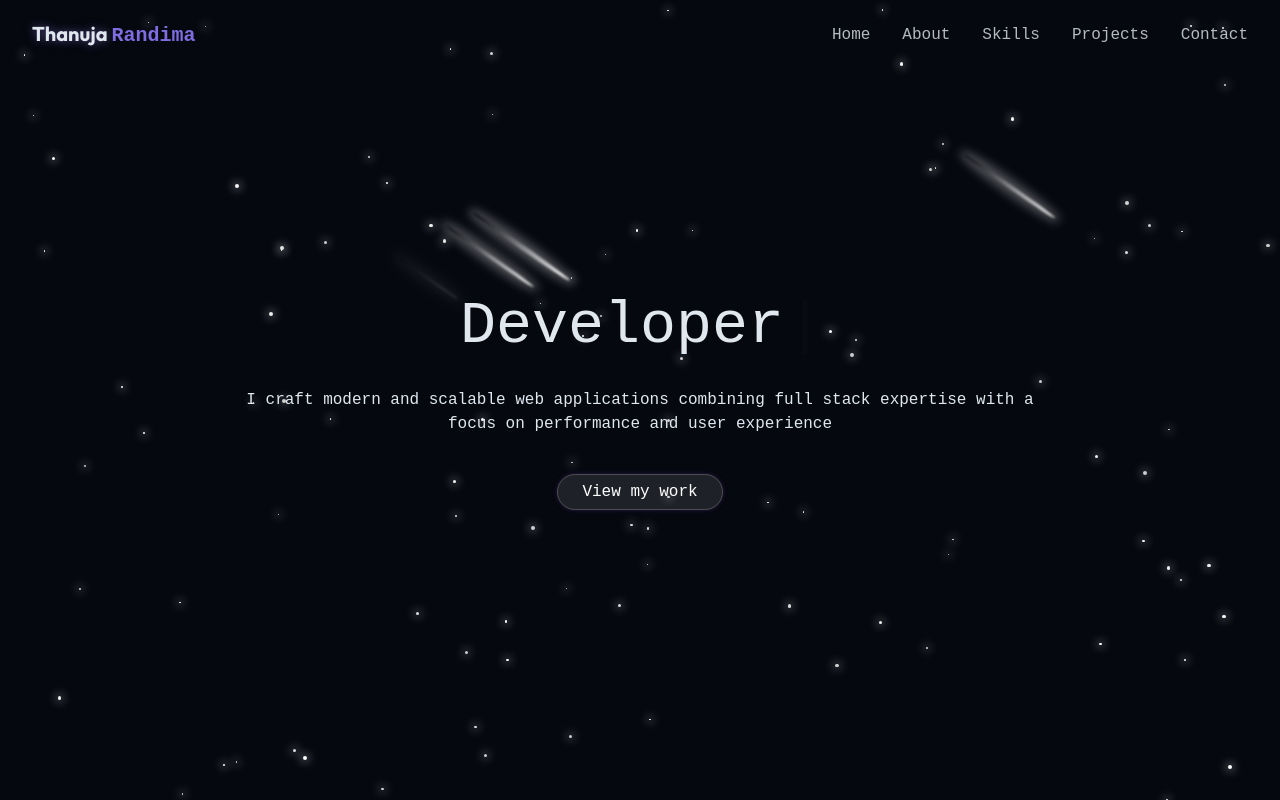
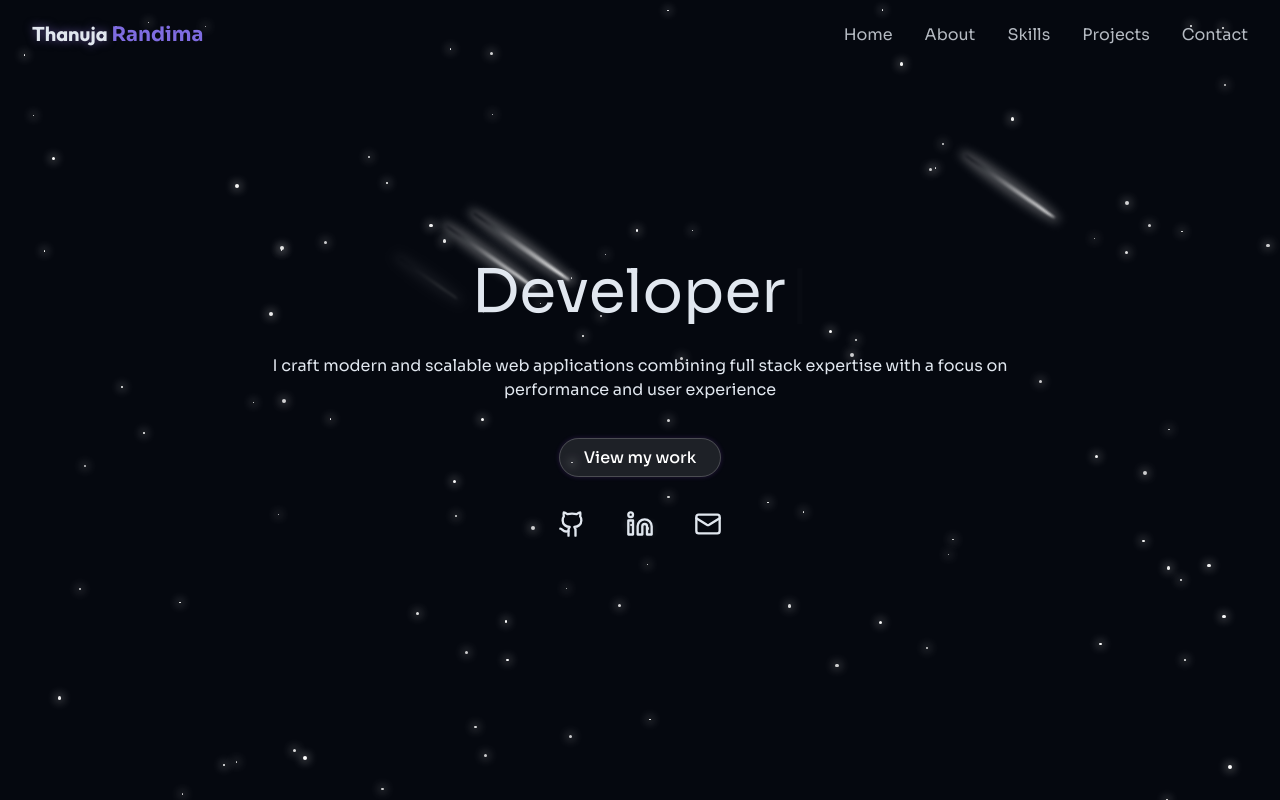
Before and after one commit to ThanujaRandima/portfolio1, a React (Vite) app: page / in a window 1280 px wide. Built offline with nearby package versions, Linux system fonts and the light colour scheme; a web font is replaced by a local one.

Commit message:
hero-section icons added

```diff
--- a/index.html
+++ b/index.html
@@ -10,6 +10,12 @@
 <link rel="preconnect" href="https://fonts.googleapis.com">
 <link rel="preconnect" href="https://fonts.gstatic.com" crossorigin>
 <link href="https://fonts.googleapis.com/css2?family=Google+Sans+Code:ital,wght@0,300..800;1,300..800&family=Outfit:wght@100..900&display=swap" rel="stylesheet">
+<link rel="preconnect" href="https://fonts.googleapis.com">
+<link rel="preconnect" href="https://fonts.gstatic.com" crossorigin>
+<link href="https://fonts.googleapis.com/css2?family=Sora:wght@100..800&display=swap" rel="stylesheet">
+<link rel="preconnect" href="https://fonts.googleapis.com">
+<link rel="preconnect" href="https://fonts.gstatic.com" crossorigin>
+<link href="https://fonts.googleapis.com/css2?family=Questrial&display=swap" rel="stylesheet">
     <title>Vite + React</title>
   </head>
   <body>
--- a/src/components/Herosection.jsx
+++ b/src/components/Herosection.jsx
@@ -1,5 +1,5 @@
 import { Typewriter } from 'react-simple-typewriter';
-import { Github } from 'lucide-react'
+import { Github, GithubIcon, Linkedin, LinkedinIcon, Mail } from 'lucide-react'
 
 export const Herosection = () => {
   return (
@@ -25,6 +25,11 @@ export const Herosection = () => {
                     View my work
                   </a>
                 </div>
+                <div className='flex justify-center gap-10 mt-10  opacity-0 animate-fade-in-delay-4'>
+                  <Github className='size-7'/>
+                  <Linkedin className='size-7'/>
+                  <Mail className='size-7'/>
+                </div>
             </div>
         </div>
     </section>
--- a/src/index.css
+++ b/src/index.css
@@ -3,6 +3,8 @@
 @theme {
   --font-outfit: "Outfit", sans-serif;
   --font-google: "Google Sans Code", monospace;
+  --font-sora: "Sora", sans-serif;
+  --font-questrial: "Questrial", sans-serif;
 
   --color-border: hsl(var(--border));
   --color-background: hsl(var(--background));
--- a/src/pages/Home.jsx
+++ b/src/pages/Home.jsx
@@ -5,7 +5,7 @@ import { Herosection } from "../components/Herosection";
 
 const Home = () => {
   return (
-    <div className="min-h-screen bg-background text-foreground overflow-x-hidden font-google">
+    <div className="min-h-screen bg-background text-foreground overflow-x-hidden font-sora">
         <StarBackground />
         <Navbar />
         <Herosection />
```
